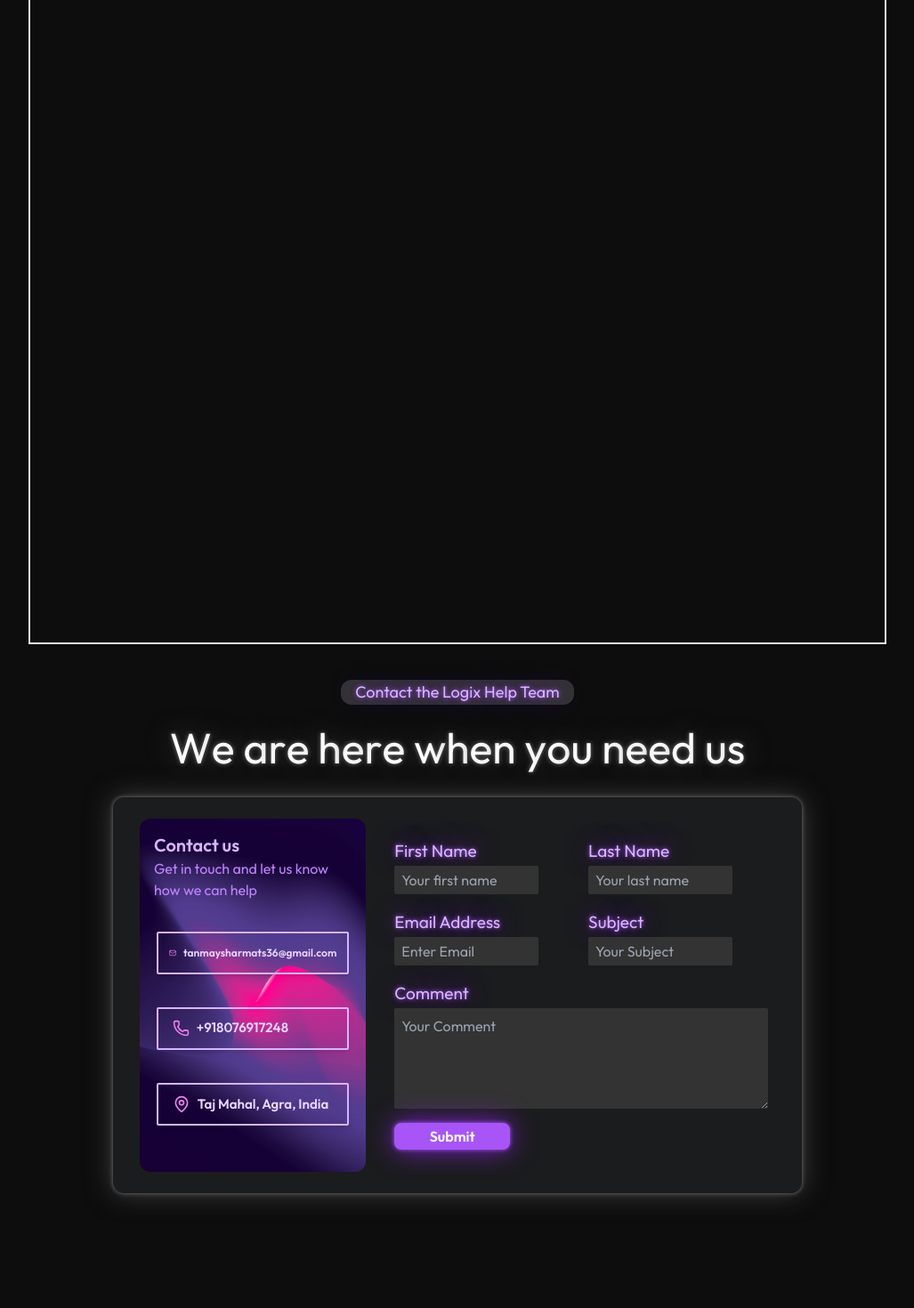
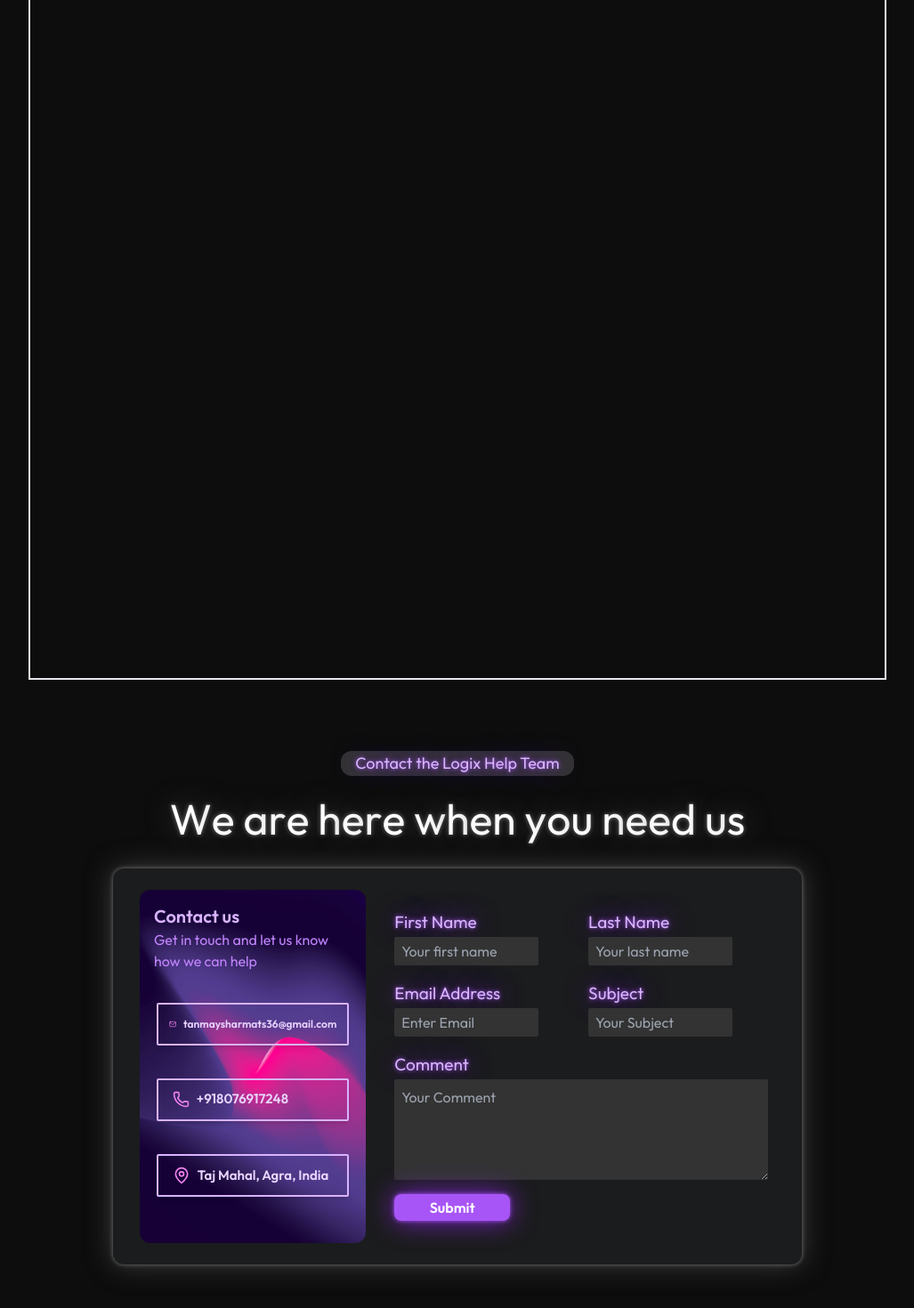
Before and after one commit to Tanmay-vats-sharma/Logix, a React (Vite) app in the folder Logix_Frontend/: page /events in a window 1280 px wide. Shown: the part 1556-3026 px from the top of the page at 89% size, without its empty margins (126-1153 px from the left). Built offline with nearby package versions, Linux system fonts and the light colour scheme; a web font is replaced by a local one; what tailwindcss-motion would draw is missing.

Commit message:
observer added to gallery

```diff
--- a/Logix_Frontend/src/components/pages/eventPage/EventPage.jsx
+++ b/Logix_Frontend/src/components/pages/eventPage/EventPage.jsx
@@ -3,13 +3,13 @@ import ContactUs from "./Contact Us/ContactUs";
 import PastEvents from "./Past Events/PastEventsGallery";
 const EventPage = () => {
   return (
-    <div className="flex flex-col items-center justify-evenly">
+    <div className="flex flex-col items-center justify-evenly ">
       <div className="h-[1000px] w-full"></div>
-      <section id="pastEvents" className="min-h-[100vh] max-w-[100vw] ">
+      <section id="pastEvents" className="min-h-[100vh] max-w-[100vw] mt-10">
         <PastEvents selector={"#pastEvents"}></PastEvents>
       </section>
 
-      <section id="intro" className="min-h-[100vh] max-w-[100vw]">
+      <section id="intro" className="min-h-[100vh] max-w-[100vw] mt-10">
         <ContactUs selector={"#intro"} />
       </section>
     </div>
--- a/Logix_Frontend/src/components/pages/eventPage/Past Events/PastEventsGallery.jsx
+++ b/Logix_Frontend/src/components/pages/eventPage/Past Events/PastEventsGallery.jsx
@@ -1,8 +1,11 @@
 import React from "react";
 import { TextEffect } from "../../../motion-ui/TextEffect";
-const PastEvents = () => {
+import useIntersectionObserver from "../../../Layout/useIntersectionObserver";
+const PastEvents = ({selector}) => {
+  const isIntersecting = useIntersectionObserver({ selector });
   return (
     <>
+      {isIntersecting && (
         <div className="h-[160vh] w-[100%] border-2">
           <div className="h-[80vh] w-[90vw] lg:w-[75vw] flex flex-col justify-center items-center">
             <div className="bg-[#333] text-purple-300 neon-purple-text py-1 lg:py-0 px-4 rounded-xl flex justify-center items-center text-xl sm:text-3xl lg:text-lg mb-6  box-border motion-scale-in-[0.05] sm:motion-scale-in-[0.06] md:motion-scale-in-[0.08] lg:motion-translate-x-in-[-3%] motion-translate-y-in-[-4%] motion-duration-[4000ms] motion-delay-[100ms] lg:motion-translate-x-0 sm:translate-x-0 ">
@@ -40,6 +43,7 @@ const PastEvents = () => {
 
           </div>
         </div>
+      )}
     </>
   );
 }
```
Lines whose indentation alone changed are shown as unchanged.
